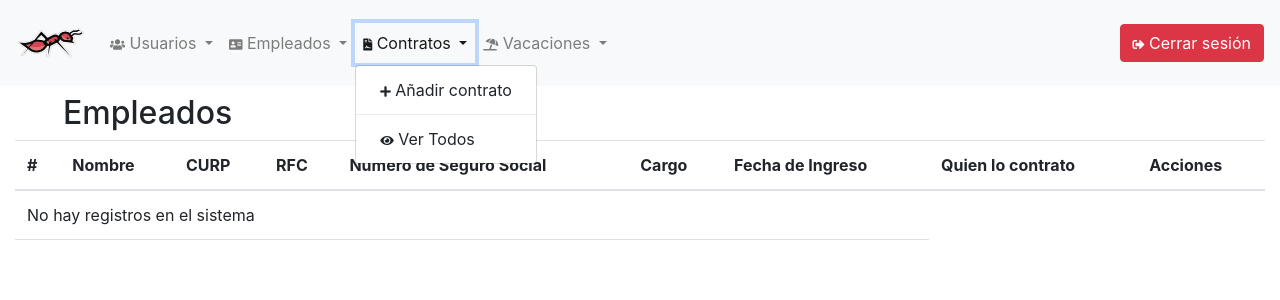
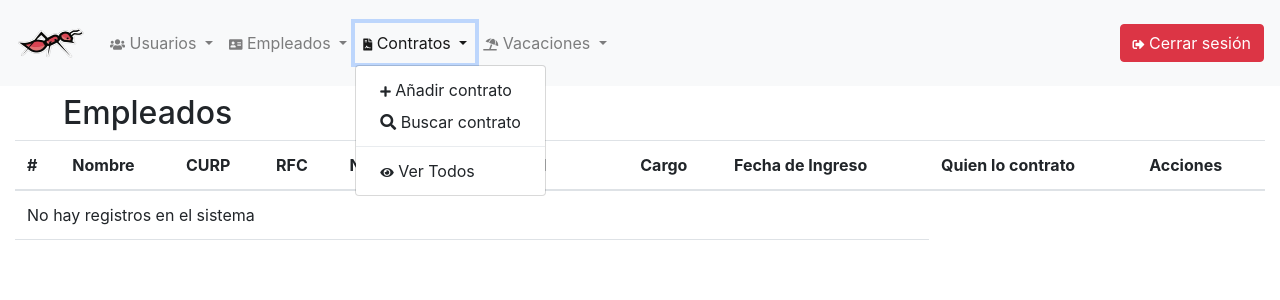
Before and after one commit to BenjaminCoderSW/RH_system, a PHP site: page /index.php?vista=employee_list in a window 1280 px wide, after a click on "Contratos". Shown: the top 300 px of the page. Run offline with PHP 8.4, Linux system fonts and the light colour scheme; the visitor is signed in with stand-in values (Sample User, id 1); data that the repository does not hold is empty; some libraries are stand-ins or nearby versions.

Commit message:
Dejamos el navbar como estaba inicialmente

```diff
--- a/inc/navbar.php
+++ b/inc/navbar.php
@@ -41,6 +41,7 @@
         </a>
         <div class="dropdown-menu" aria-labelledby="navbarDropdownContratos">
           <a class="dropdown-item" href="index.php?vista=contract_new"><i class="fas fa-plus fa-xs"></i> Añadir contrato</a>
+          <a class="dropdown-item" href="index.php?vista=contract_search"><i class="fas fa-search"></i> Buscar contrato</a>
           <div class="dropdown-divider"></div>
           <a class="dropdown-item" href="index.php?vista=contract_list"><i class="fas fa-eye fa-xs"></i> Ver Todos</a>
         </div>
--- a/vistas/employee_list.php
+++ b/vistas/employee_list.php
@@ -76,7 +76,6 @@
   </div>
 </div>
 
-
 <!-- Modal para generar contrato -->
 <div class="modal fade" id="modalContratos" tabindex="-1" aria-labelledby="modalContratosLabel" aria-hidden="true">
   <div class="modal-dialog">
@@ -103,6 +102,4 @@
   </div>
 </div>
 
-
-
 <script src="./js/empleado.js"></script>
```
Also changed, not shown: js/empleado.js (+2 -8 lines).
